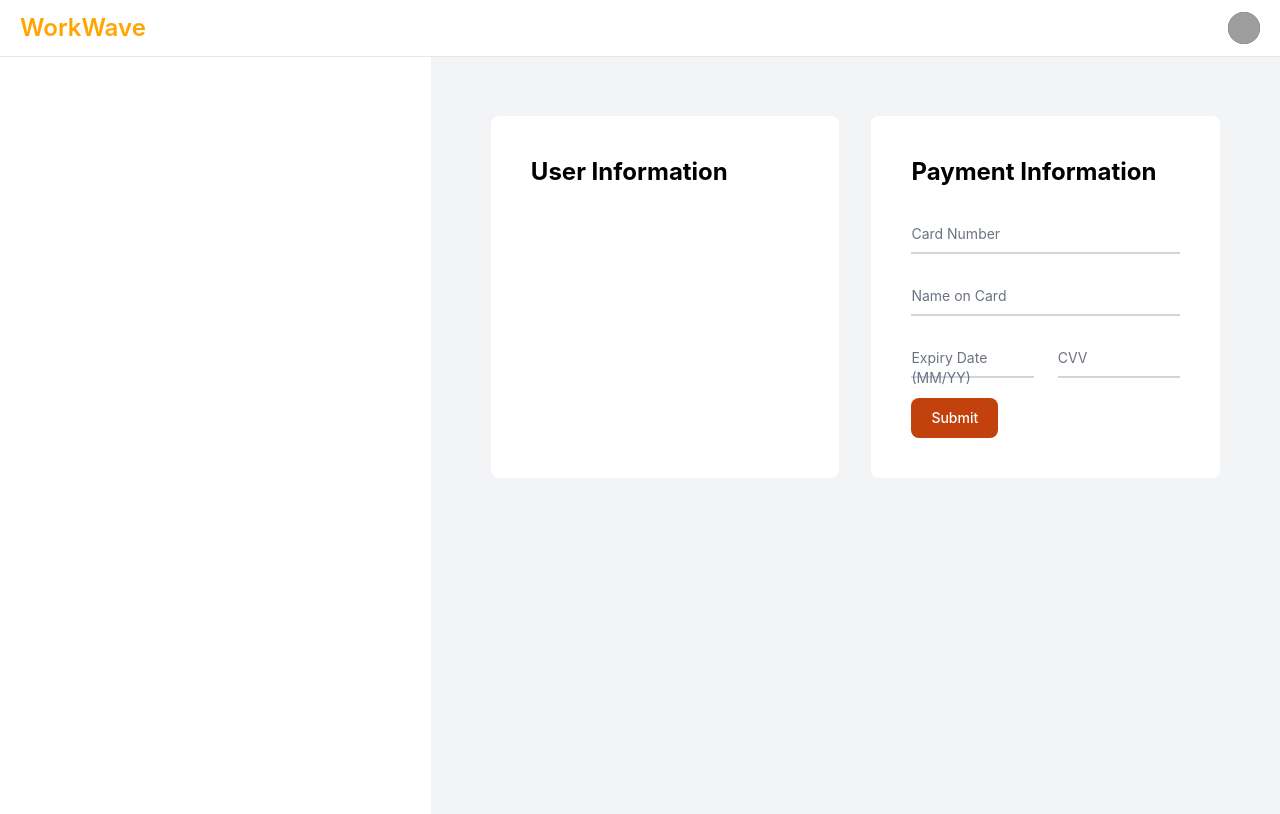
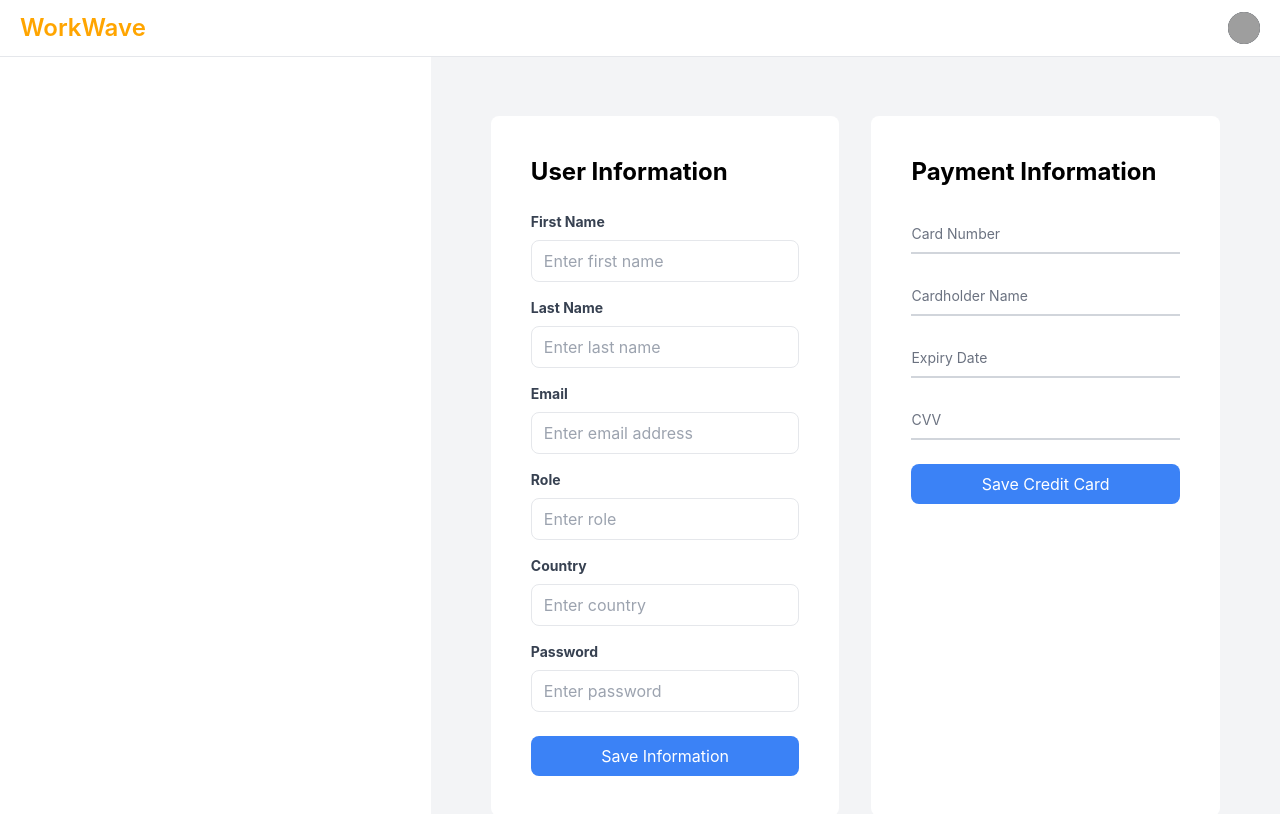
Before and after one commit to INTEL-ONBOARD/WorkWave-Frontend, a React (Vite) app in the folder WorkWave/: page /dashboard/usersettings in a window 1280 px wide. Before the commit this address had no page. Shown: the top 814 px of the page. Built offline with nearby package versions, Linux system fonts and the light colour scheme; grey boxes are pictures that could not be loaded.

Commit message:
form update

```diff
--- a/WorkWave/src/pages/dashboard/UserSettings.jsx
+++ b/WorkWave/src/pages/dashboard/UserSettings.jsx
@@ -1,4 +1,4 @@
-import React, { useState } from 'react';
+import React, { useState, useEffect } from 'react';
 
 const UserSettings = () => {
     // State for storing form data
@@ -6,15 +6,85 @@ const UserSettings = () => {
     const [cardName, setCardName] = useState('');
     const [expiryDate, setExpiryDate] = useState('');
     const [cvv, setCvv] = useState('');
+    const [userInfo, setUserInfo] = useState({
+        firstName: '',
+        lastName: '',
+        email: '',
+        role: '',
+        country: '',
+        password: ''
+    });
 
-    const handleSubmit = async (e) => {
-        e.preventDefault(); // Prevent default form submission
-
-        // Retrieve user ID from sessionStorage
+    // Fetch credit card details when the component is mounted
+    useEffect(() => {
+        const fetchCreditCardInfo = async () => {
             const user = JSON.parse(sessionStorage.getItem('user'));
             const userId = user ? user.id : null;
 
-        // Prepare payment data
+            if (userId) {
+                try {
+                    const response = await fetch(`http://localhost:8085/api/Payment/credit-card/${userId}`);
+                    if (response.ok) {
+                        const creditCardData = await response.json();
+                        setCardName(creditCardData.cardHolderName);
+                        setCardNumber(creditCardData.cardNumber);
+                        setExpiryDate(creditCardData.expiryDate);
+                        setCvv(creditCardData.cvv);
+                    } else {
+                        console.error('Failed to fetch credit card details');
+                    }
+                } catch (error) {
+                    console.error('Error fetching credit card details:', error);
+                }
+            }
+        };
+
+        fetchCreditCardInfo();
+    }, []);
+
+    // Fetch user information (optional functionality, in case you need to prepopulate the form)
+    useEffect(() => {
+        const fetchUserInfo = async () => {
+            const user = JSON.parse(sessionStorage.getItem('user'));
+            const userId = user ? user.id : null;
+
+            if (userId) {
+                try {
+                    const response = await fetch(`http://localhost:8085/api/User/${userId}`);
+                    if (response.ok) {
+                        const userData = await response.json();
+                        setUserInfo({
+                            firstName: userData.firstName,
+                            lastName: userData.lastName,
+                            email: userData.email,
+                            role: userData.role,
+                            country: userData.country,
+                            password: '' // Password should not be pre-filled for security reasons
+                        });
+                    } else {
+                        console.error('Failed to fetch user information');
+                    }
+                } catch (error) {
+                    console.error('Error fetching user information:', error);
+                }
+            }
+        };
+
+        fetchUserInfo();
+    }, []);
+
+    const handleUserInfoChange = (e) => {
+        setUserInfo({
+            ...userInfo,
+            [e.target.name]: e.target.value
+        });
+    };
+
+    const handleCreditCardSubmit = async (e) => {
+        e.preventDefault();
+        const user = JSON.parse(sessionStorage.getItem('user'));
+        const userId = user ? user.id : null;
+
         const paymentData = {
             cardHolderName: cardName,
             userId: userId,
@@ -32,45 +102,145 @@ const UserSettings = () => {
                 body: JSON.stringify(paymentData),
             });
 
-            // Log the response text to inspect its content
-            // const responseText = await response.text();
-            // console.log('Response Text:', responseText);
-
-            // Attempt to parse JSON only if the response is valid JSON
-            try {
-                const result = JSON.parse(responseText);
-                console.log('Success:', result);
-                // Handle success (e.g., show a success message or redirect)
-            } catch (jsonError) {
-                console.error('JSON Error:', jsonError);
-                // Handle case where response is not valid JSON
+            if (response.ok) {
+                const result = await response.json();
+                console.log('Credit card details saved successfully:', result);
+            } else {
+                console.error('Failed to save credit card details');
             }
         } catch (error) {
-            console.error('Error:', error);
-            // Handle network or other errors
+            console.error('Error saving credit card details:', error);
         }
     };
 
+    const handleUserInfoSubmit = async (e) => {
+        e.preventDefault();
+        // Handle user information form submission logic here (e.g., saving user profile details)
+    };
+
     return (
-        <div className="flex items-start justify-start min-h-screen bg-gray-100" style={{ "marginTop": "3.5rem" }}>
+        <div className="flex items-start justify-start min-h-screen bg-gray-100" style={{ marginTop: '3.5rem' }}>
             <div className="w-full flex space-x-8 p-10">
                 {/* User Information Section */}
                 <div className="w-1/2 rounded-lg text-start bg-white p-10">
                     <h2 className="text-2xl font-bold mb-6">User Information</h2>
-                    <form>
-                        {/* Form fields for user information (unchanged) */}
+                    <form onSubmit={handleUserInfoSubmit}>
+                        {/* First Name */}
+                        <div className="mb-4">
+                            <label className="block text-gray-700 text-sm font-bold mb-2" htmlFor="firstName">
+                                First Name
+                            </label>
+                            <input
+                                type="text"
+                                id="firstName"
+                                name="firstName"
+                                value={userInfo.firstName}
+                                onChange={handleUserInfoChange}
+                                className="w-full px-3 py-2 border rounded-lg focus:outline-none focus:border-blue-500"
+                                placeholder="Enter first name"
+                            />
+                        </div>
+
+                        {/* Last Name */}
+                        <div className="mb-4">
+                            <label className="block text-gray-700 text-sm font-bold mb-2" htmlFor="lastName">
+                                Last Name
+                            </label>
+                            <input
+                                type="text"
+                                id="lastName"
+                                name="lastName"
+                                value={userInfo.lastName}
+                                onChange={handleUserInfoChange}
+                                className="w-full px-3 py-2 border rounded-lg focus:outline-none focus:border-blue-500"
+                                placeholder="Enter last name"
+                            />
+                        </div>
+
+                        {/* Email */}
+                        <div className="mb-4">
+                            <label className="block text-gray-700 text-sm font-bold mb-2" htmlFor="email">
+                                Email
+                            </label>
+                            <input
+                                type="email"
+                                id="email"
+                                name="email"
+                                value={userInfo.email}
+                                onChange={handleUserInfoChange}
+                                className="w-full px-3 py-2 border rounded-lg focus:outline-none focus:border-blue-500"
+                                placeholder="Enter email address"
+                            />
+                        </div>
+
+                        {/* Role */}
+                        <div className="mb-4">
+                            <label className="block text-gray-700 text-sm font-bold mb-2" htmlFor="role">
+                                Role
+                            </label>
+                            <input
+                                type="text"
+                                id="role"
+                                name="role"
+                                value={userInfo.role}
+                                onChange={handleUserInfoChange}
+                                className="w-full px-3 py-2 border rounded-lg focus:outline-none focus:border-blue-500"
+                                placeholder="Enter role"
+                            />
+                        </div>
+
+                        {/* Country */}
+                        <div className="mb-4">
+                            <label className="block text-gray-700 text-sm font-bold mb-2" htmlFor="country">
+                                Country
+                            </label>
+                            <input
+                                type="text"
+                                id="country"
+                                name="country"
+                                value={userInfo.country}
+                                onChange={handleUserInfoChange}
+                                className="w-full px-3 py-2 border rounded-lg focus:outline-none focus:border-blue-500"
+                                placeholder="Enter country"
+                            />
+                        </div>
+
+                        {/* Password */}
+                        <div className="mb-4">
+                            <label className="block text-gray-700 text-sm font-bold mb-2" htmlFor="password">
+                                Password
+                            </label>
+                            <input
+                                type="password"
+                                id="password"
+                                name="password"
+                                value={userInfo.password}
+                                onChange={handleUserInfoChange}
+                                className="w-full px-3 py-2 border rounded-lg focus:outline-none focus:border-blue-500"
+                                placeholder="Enter password"
+                            />
+                        </div>
+
+                        <div className="mt-6">
+                            <button
+                                type="submit"
+                                className="w-full bg-blue-500 text-white px-4 py-2 rounded-lg hover:bg-blue-600 transition-all duration-200"
+                            >
+                                Save Information
+                            </button>
+                        </div>
                     </form>
                 </div>
 
                 {/* Payment Information Section */}
                 <div className="w-1/2 rounded-lg text-start bg-white p-10">
                     <h2 className="text-2xl font-bold mb-6">Payment Information</h2>
-                    <form onSubmit={handleSubmit}>
+                    <form onSubmit={handleCreditCardSubmit}>
                         <div className="relative z-0 w-full mb-5 group">
                             <input
                                 type="text"
-                                name="floating_card_number"
-                                id="floating_card_number"
+                                name="cardNumber"
+                                id="cardNumber"
                                 className="block py-2.5 px-0 w-full text-sm text-gray-900 bg-transparent border-0 border-b-2 border-gray-300 appearance-none focus:outline-none focus:ring-0 focus:border-blue-600 peer"
                                 placeholder=" "
                                 value={cardNumber}
@@ -78,17 +248,18 @@ const UserSettings = () => {
                                 required
                             />
                             <label
-                                htmlFor="floating_card_number"
+                                htmlFor="cardNumber"
                                 className="absolute text-sm text-gray-500 transform -translate-y-6 scale-75 top-3 peer-placeholder-shown:scale-100 peer-placeholder-shown:translate-y-0 peer-focus:scale-75 peer-focus:-translate-y-6"
                             >
                                 Card Number
                             </label>
                         </div>
+
                         <div className="relative z-0 w-full mb-5 group">
                             <input
                                 type="text"
-                                name="floating_card_name"
-                                id="floating_card_name"
+                                name="cardName"
+                                id="cardName"
                                 className="block py-2.5 px-0 w-full text-sm text-gray-900 bg-transparent border-0 border-b-2 border-gray-300 appearance-none focus:outline-none focus:ring-0 focus:border-blue-600 peer"
                                 placeholder=" "
                                 value={cardName}
@@ -96,61 +267,64 @@ const UserSettings = () => {
                                 required
                             />
                             <label
-                                htmlFor="floating_card_name"
+                                htmlFor="cardName"
                                 className="absolute text-sm text-gray-500 transform -translate-y-6 scale-75 top-3 peer-placeholder-shown:scale-100 peer-placeholder-shown:translate-y-0 peer-focus:scale-75 peer-focus:-translate-y-6"
                             >
-                                Name on Card
+                                Cardholder Name
                             </label>
                         </div>
-                        <div className="grid md:grid-cols-2 md:gap-6">
+
                         <div className="relative z-0 w-full mb-5 group">
                             <input
                                 type="text"
-                                    name="floating_expiry_date"
-                                    id="floating_expiry_date"
+                                name="expiryDate"
+                                id="expiryDate"
                                 className="block py-2.5 px-0 w-full text-sm text-gray-900 bg-transparent border-0 border-b-2 border-gray-300 appearance-none focus:outline-none focus:ring-0 focus:border-blue-600 peer"
-                                    placeholder=""
+                                placeholder=" "
                                 value={expiryDate}
                                 onChange={(e) => setExpiryDate(e.target.value)}
                                 required
                             />
                             <label
-                                    htmlFor="floating_expiry_date"
+                                htmlFor="expiryDate"
                                 className="absolute text-sm text-gray-500 transform -translate-y-6 scale-75 top-3 peer-placeholder-shown:scale-100 peer-placeholder-shown:translate-y-0 peer-focus:scale-75 peer-focus:-translate-y-6"
                             >
-                                    Expiry Date (MM/YY)
+                                Expiry Date
                             </label>
                         </div>
+
                         <div className="relative z-0 w-full mb-5 group">
                             <input
-                                    type="password"
-                                    name="floating_cvv"
-                                    id="floating_cvv"
+                                type="text"
+                                name="cvv"
+                                id="cvv"
                                 className="block py-2.5 px-0 w-full text-sm text-gray-900 bg-transparent border-0 border-b-2 border-gray-300 appearance-none focus:outline-none focus:ring-0 focus:border-blue-600 peer"
-                                    placeholder=""
+                                placeholder=" "
                                 value={cvv}
                                 onChange={(e) => setCvv(e.target.value)}
                                 required
                             />
                             <label
-                                    htmlFor="floating_cvv"
+                                htmlFor="cvv"
                                 className="absolute text-sm text-gray-500 transform -translate-y-6 scale-75 top-3 peer-placeholder-shown:scale-100 peer-placeholder-shown:translate-y-0 peer-focus:scale-75 peer-focus:-translate-y-6"
                             >
                                 CVV
                             </label>
                         </div>
-                        </div>
+
+                        <div className="mt-6">
                             <button
                                 type="submit"
-                            className="text-white bg-orange-700 hover:bg-orange-800 focus:ring-4 focus:outline-none focus:ring-orange-300 font-medium rounded-lg text-sm w-full sm:w-auto px-5 py-2.5 text-center"
+                                className="w-full bg-blue-500 text-white px-4 py-2 rounded-lg hover:bg-blue-600 transition-all duration-200"
                             >
-                            Submit
+                                Save Credit Card
                             </button>
+                        </div>
                     </form>
                 </div>
             </div>
         </div>
     );
-}
+};
 
 export default UserSettings;
```
Lines whose indentation alone changed are shown as unchanged.
